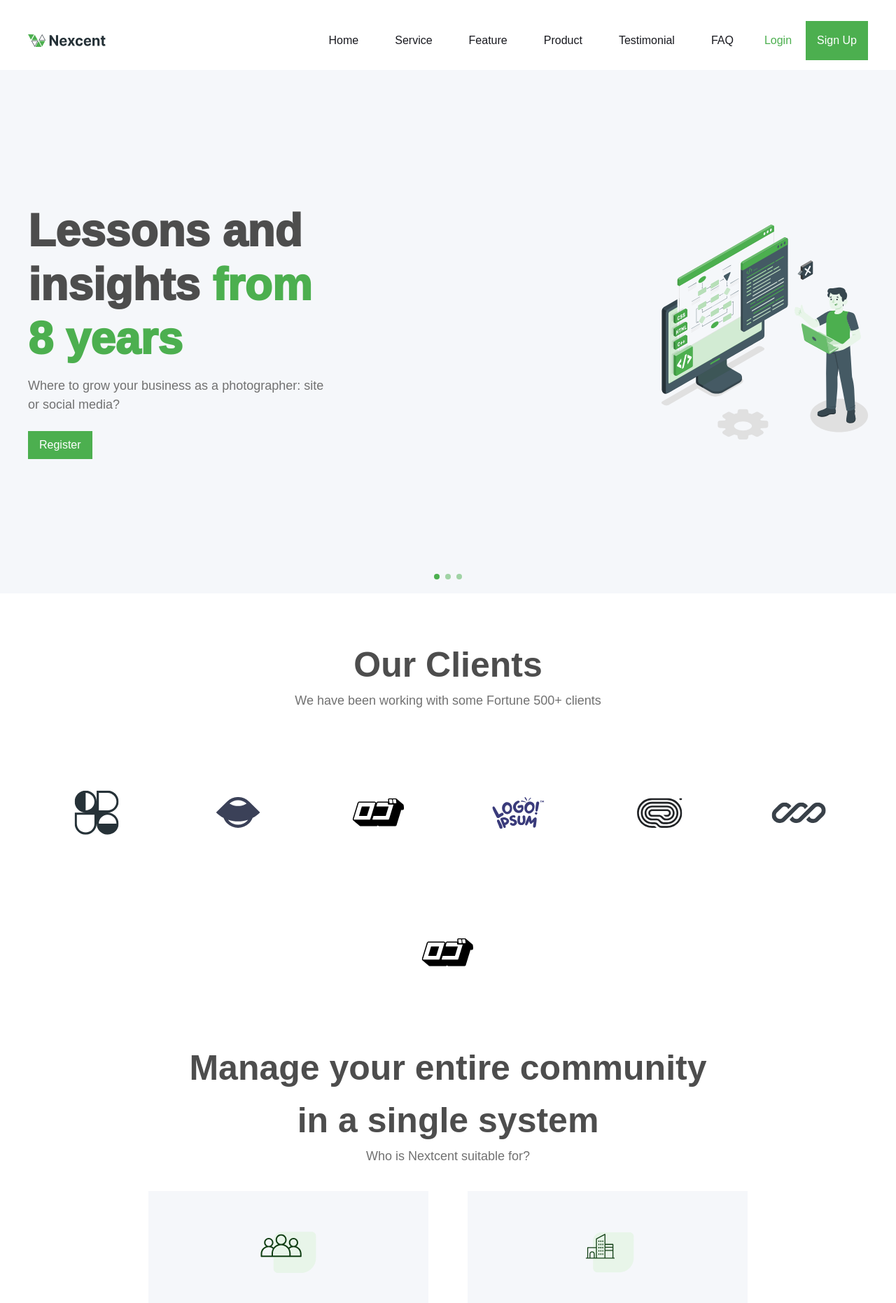
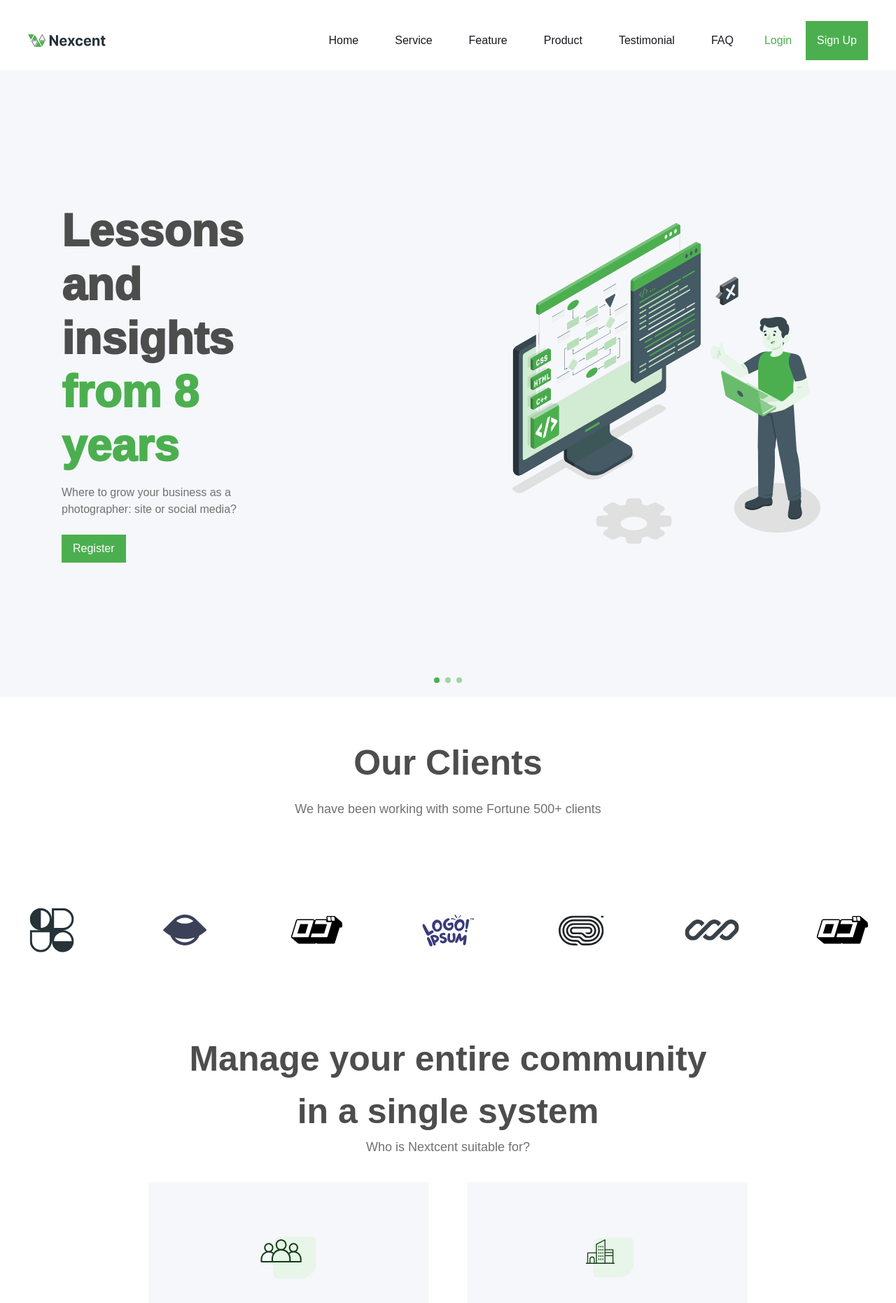
Before and after one commit to Joshclxx/new, a Next.js app: page / in a window 1280 px wide. Shown: the top 1862 px of the page at 70% size. Built offline with nearby package versions, Linux system fonts and the light colour scheme.

Commit message:
Added animation

```diff
--- a/src/app/globals.css
+++ b/src/app/globals.css
@@ -104,3 +104,32 @@ body {
 .bg-footer {
   @apply bg-[#263238];
 }
+
+/* ImageContainer */
+.image-container {
+  @apply flex flex-col items-center p-5 transform hover:scale-105 transition-transform duration-300 cursor-pointer h-full w-full col-span-12 sm:col-span-6 md:col-span-4 lg:col-span-3;
+}
+
+/* Animation */
+@keyframes typing {
+  from {
+    width: 0;
+  }
+  to {
+    width: 100%;
+  }
+}
+
+@keyframes blink-caret {
+  from,
+  to {
+    border-color: transparent;
+  }
+}
+
+.typewriter {
+  display: inline-block;
+  overflow: hidden;
+  white-space: nowrap;
+  animation: typing 6.5s steps(40, end), blink-caret 0.75s;
+}
--- a/src/components/Clients.tsx
+++ b/src/components/Clients.tsx
@@ -1,6 +1,9 @@
+"use client";
+
 import React from "react";
 import ImageContainer from "./ImageContainer";
 import SectionContainer from "./SectionContainer";
+import { motion } from "framer-motion";
 
 const Clients = () => {
   const clients = [
@@ -51,13 +54,35 @@ const Clients = () => {
     <SectionContainer background="bg-sub py-48 px-64">
       <div className="max-w-6xl w-full grid grid-cols-1 gap-10 items-center justify-center">
         <div className="text-center -mt-48">
-          <h1 className="text-title semi-bold">Our Clients</h1>
+          <h1 className="text-title semi-bold mb-2 typewriter">Our Clients</h1>
           <p className="text-sub bold-18">
             We have been working with some Fortune 500+ clients
           </p>
         </div>
         <div className="flex flex-wrap justify-center items-center gap-20">
+          <motion.div
+            initial="hidden"
+            animate="visible"
+            variants={{
+              hidden: { opacity: 0 },
+              visible: {
+                opacity: 1,
+                transition: {
+                  staggerChildren: 0.5,
+                },
+              },
+            }}
+            className="flex items-center gap-[28px] relative"
+          >
             {clients.map((client, index) => (
+              <motion.div
+                variants={{
+                  hidden: { opacity: 0 },
+                  visible: { opacity: 1 },
+                }}
+                key={index}
+                className="relative flex flex-center justify-center"
+              >
                 <ImageContainer
                   key={index}
                   imageSrc={client.imageSrc}
@@ -67,7 +92,9 @@ const Clients = () => {
                   title={""}
                   description={""}
                 />
+              </motion.div>
             ))}
+          </motion.div>
         </div>
       </div>
     </SectionContainer>
--- a/src/components/Community.tsx
+++ b/src/components/Community.tsx
@@ -1,6 +1,9 @@
+"use client";
+
 import ImageContainer from "./ImageContainer";
 import React from "react";
 import SectionContainer from "./SectionContainer";
+import { motion } from "framer-motion";
 
 const Community = () => {
   const community = [
@@ -32,6 +35,7 @@ const Community = () => {
         "Our membership management software provides full automation of membership renewals and payments",
     },
   ];
+
   return (
     <SectionContainer background="bg-sub py-[20.5px] px-[40px]">
       <div className="text-center -mt-4">
@@ -41,9 +45,26 @@ const Community = () => {
           in a single system
         </h1>
         <p className="text-sub bold-18">Who is Nextcent suitable for?</p>
-        <div className="flex flex-wrap justify-center items-center gap-14 mt-9">
+        <motion.div
+          className="flex flex-wrap justify-center items-center gap-14 mt-9"
+          initial="hidden"
+          animate="visible"
+          variants={{
+            hidden: { opacity: 0 },
+            visible: {
+              opacity: 1,
+              transition: {
+                staggerChildren: 0.4,
+              },
+            },
+          }}
+        >
           {community.map((community, index) => (
-            <div
+            <motion.div
+              variants={{
+                hidden: { opacity: 0 },
+                visible: { opacity: 1 },
+              }}
               key={index}
               className="semi-bold flex flex-col items-center rounded-lg p-6 bg-[#F5F7FA] shadow-lg w-[400px]"
             >
@@ -55,9 +76,9 @@ const Community = () => {
                 title={community.title}
                 description={community.description}
               />
-            </div>
+            </motion.div>
           ))}
-        </div>
+        </motion.div>
       </div>
     </SectionContainer>
   );
--- a/src/components/Customer.tsx
+++ b/src/components/Customer.tsx
@@ -45,14 +45,18 @@ const Body = () => {
   ];
 
   return (
-    <SectionContainer background="bg-main py-[8.5px] px-[40px]">
+    <SectionContainer background="bg-main py-16 px-4 md:py-24 md:px-12">
       <div className="flex items-center justify-between">
         <div className="md:w-120 flex justify-center md:justify-start">
-          <Image
-            src="/image/customer.svg"
-            alt="customer"
-            width={450}
-            height={450}
+          <ImageContainer
+            imageSrc="/image/customer.svg"
+            imageAlt="customer"
+            imageHeight={450}
+            imageWidth={450}
+            title=""
+            description=""
+            containerHeight="h-[450px]"
+            containerWidth="w-[450px]"
           />
         </div>
         <div className="md:w-1/2 text-center md:text-left">
--- a/src/components/Features.tsx
+++ b/src/components/Features.tsx
@@ -7,7 +7,7 @@ const Features = () => {
     <SectionContainer background="bg-main py-[20.5px] px-[40px]">
       <div className="max-w-6xl w-full grid grid-cols-1 gap-10 items-center justify-center mt-4 mb-4">
         <div className="flex flex-col text-center items-center justify-center">
-          <h1 className="text-title bold-64">
+          <h1 className="text-title bold-64 typewriter">
             Pellentesque suscipit
             <br />
             fringilla libero eu.
--- a/src/components/Hero.tsx
+++ b/src/components/Hero.tsx
@@ -1,41 +1,71 @@
-import Image from "next/image";
+"use client";
+
+import { motion } from "framer-motion";
+import SectionContainer from "./SectionContainer";
 import Button from "./Button";
-import SectionContainer from "./SectionContainer";
+import ImageContainer from "./ImageContainer";
+
+const heroes = [
+  {
+    imageSrc: "/image/Illustration.svg",
+    imageAlt: "Illustration",
+    imageHeight: 450,
+    imageWidth: 450,
+  },
+];
+
+const columnVariants = {
+  hidden: { opacity: 0, x: "-100%" },
+  visible: { opacity: 1, x: 0 },
+};
 
 const Hero = () => {
   return (
-    <SectionContainer background="bg-main relative py-48 px-22">
-      <div className="flex items-center justify-between">
-        <div className="max-w-6xl w-full grid grid-cols-1 md:grid-cols-2 gap-10 items-center justify-center">
-          <div className="text-left">
-            <h1 className="bold-64 text-[#4D4D4D]">
+    <SectionContainer background="bg-main relative py-24 px-6 md:py-48 md:px-22">
+      <div className="flex flex-col-reverse md:flex-row items-center justify-between gap-10">
+        <motion.div
+          className="max-w-6xl w-full grid grid-cols-1 md:grid-cols-2 gap-10 items-center justify-center"
+          variants={columnVariants}
+          initial="hidden"
+          whileInView="visible"
+          transition={{ duration: 0.9, delay: 0.5 }}
+        >
+          <div className="flex-1 max-w-[600px] text-center md:text-left">
+            <h1 className="bold-64 md:bold-64 text-[#4D4D4D]">
               Lessons and insights{" "}
               <span className="text-[#4CAF4F]">from 8 years</span>
             </h1>
-            <p className="bold-18 text-[#717171] mt-4">
+            <p className="bold-16 md:bold-18 text-[#717171] mt-4">
               Where to grow your business as a photographer: site or social
               media?
-            </p>{" "}
-            <br />
-            <Button variant="primary" title="Register" />
+            </p>
+            <div className="mt-6">
+              <Button variant="primary" title="Register" />
+            </div>
           </div>
+        </motion.div>
+
+        <div className="flex-1 flex justify-center md:justify-end">
+          {heroes.map((hero, index) => (
+            <ImageContainer
+              key={index}
+              imageSrc={hero.imageSrc}
+              imageAlt={hero.imageAlt}
+              imageHeight={hero.imageHeight}
+              imageWidth={hero.imageHeight}
+              title=""
+              description=""
+              containerHeight="h-[440px]"
+              containerWidth="w-[440px]"
+            />
+          ))}
         </div>
+      </div>
 
-        <div className="flex justify-center md:justify-end">
-          <Image
-            src="/image/Illustration.svg"
-            alt="Illustration"
-            width={391}
-            height={407}
-            className="rounded-lg shadow-lg"
-          />
-        </div>
-
-        <div className="absolute bottom-5 left-1/2 -translate-x-1/2 flex gap-2">
-          <div className=" w-[8px] h-[8px] bg-[#4CAF4F] rounded-full text-[#4CAF4F] opacity-100"></div>
-          <div className=" w-[8px] h-[8px] bg-[#4CAF4F] rounded-full text-[#4CAF4F] opacity-50"></div>
-          <div className=" w-[8px] h-[8px] bg-[#4CAF4F] rounded-full text-[#4CAF4F] opacity-50"></div>
-        </div>
+      <div className="absolute bottom-5 left-1/2 transform -translate-x-1/2 flex gap-2">
+        <div className="w-[8px] h-[8px] bg-[#4CAF4F] rounded-full opacity-100"></div>
+        <div className="w-[8px] h-[8px] bg-[#4CAF4F] rounded-full opacity-50"></div>
+        <div className="w-[8px] h-[8px] bg-[#4CAF4F] rounded-full opacity-50"></div>
       </div>
     </SectionContainer>
   );
--- a/src/components/ImageContainer.tsx
+++ b/src/components/ImageContainer.tsx
@@ -1,5 +1,9 @@
+"use client";
+
+import * as motion from "motion/react-client";
 import Image from "next/image";
 import classNames from "classnames";
+import React from "react";
 
 type ImageContainerProps = {
   imageSrc: string;
@@ -11,6 +15,7 @@ type ImageContainerProps = {
   isTextBeside?: boolean;
   containerHeight?: string;
   containerWidth?: string;
+  animationDirection?: "left" | "right";
 };
 
 const ImageContainer: React.FC<ImageContainerProps> = ({
@@ -23,7 +28,10 @@ const ImageContainer: React.FC<ImageContainerProps> = ({
   isTextBeside = false,
   containerHeight,
   containerWidth,
+  animationDirection = "right",
 }) => {
+  const fly = animationDirection === "left" ? -50 : 50;
+
   return (
     <div
       className={
@@ -32,6 +40,7 @@ const ImageContainer: React.FC<ImageContainerProps> = ({
           : "flex flex-col items-center text-center"
       }
     >
+      <div className="image-container col-span-3 p-4">
         <div
           className={classNames(
             "relative flex items-center justify-center",
@@ -47,6 +56,7 @@ const ImageContainer: React.FC<ImageContainerProps> = ({
             className="object-contain"
           />
         </div>
+      </div>
 
       {(title || description) && (
         <div className={isTextBeside ? "text-left" : "text-center"}>
```
Also changed, not shown: package.json (+5 -3 lines), src/app/page.tsx (+0 -7 lines), src/components/Body.tsx (+11 -2 lines), src/components/Marketing.tsx (+25 -5 lines), src/components/Tumbnail.tsx (+12 -3 lines), 2 other files (tests, documents, lock files or other folders). Lines whose indentation alone changed are shown as unchanged.
